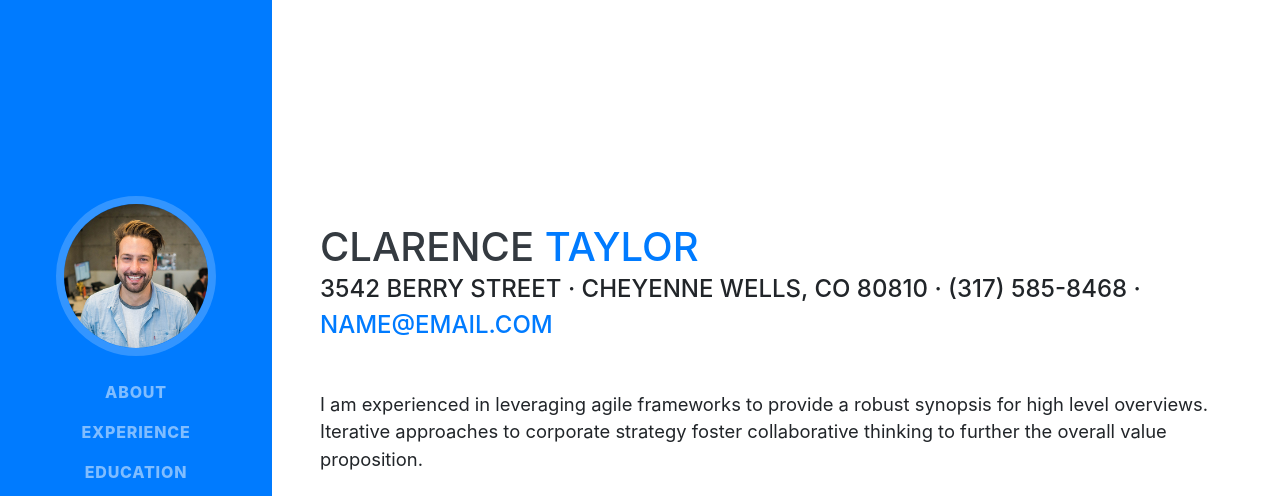
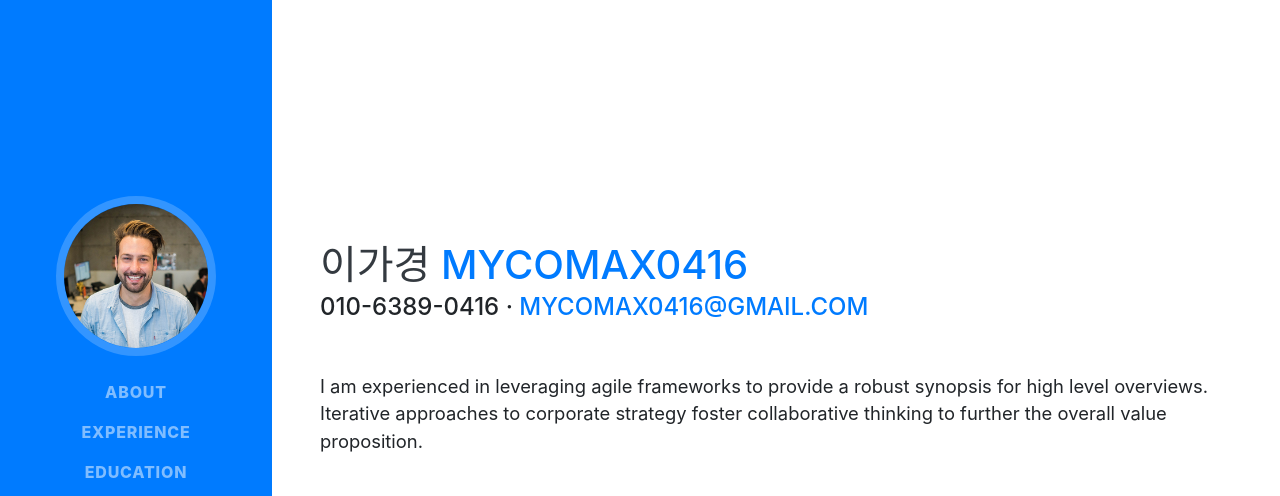
Before and after one commit to mycomax0416/mycomax0416.github.io, a website with bundled scripts: page index.html in a window 1280 px wide. Shown: the top 496 px of the page. Built offline with nearby package versions, Linux system fonts and the light colour scheme; a web font is replaced by a local one.

Commit message:
second commit

```diff
--- a/index.html
+++ b/index.html
@@ -27,7 +27,7 @@
 
   <nav class="navbar navbar-expand-lg navbar-dark bg-primary fixed-top" id="sideNav">
     <a class="navbar-brand js-scroll-trigger" href="#page-top">
-      <span class="d-block d-lg-none">Clarence Taylor</span>
+      <span class="d-block d-lg-none">mycomax0416</span>
       <span class="d-none d-lg-block">
         <img class="img-fluid img-profile rounded-circle mx-auto mb-2" src="img/profile.jpg" alt="">
       </span>
@@ -63,11 +63,11 @@
 
     <section class="resume-section p-3 p-lg-5 d-flex align-items-center" id="about">
       <div class="w-100">
-        <h1 class="mb-0">Clarence
-          <span class="text-primary">Taylor</span>
+        <h1 class="mb-0">이가경
+          <span class="text-primary">mycomax0416</span>
         </h1>
-        <div class="subheading mb-5">3542 Berry Street · Cheyenne Wells, CO 80810 · (317) 585-8468 ·
-          <a href="mailto:name@email.com">name@email.com</a>
+        <div class="subheading mb-5">010-6389-0416 ·
+          <a href="mailto:name@email.com">mycomax0416@gmail.com</a>
         </div>
         <p class="lead mb-5">I am experienced in leveraging agile frameworks to provide a robust synopsis for high level overviews. Iterative approaches to corporate strategy foster collaborative thinking to further the overall value proposition.</p>
         <div class="social-icons">
```
